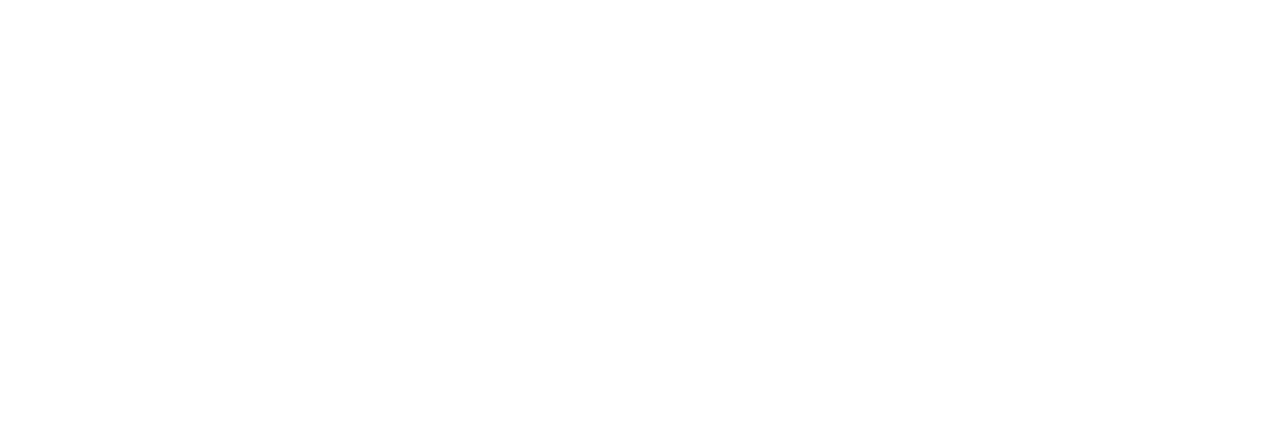
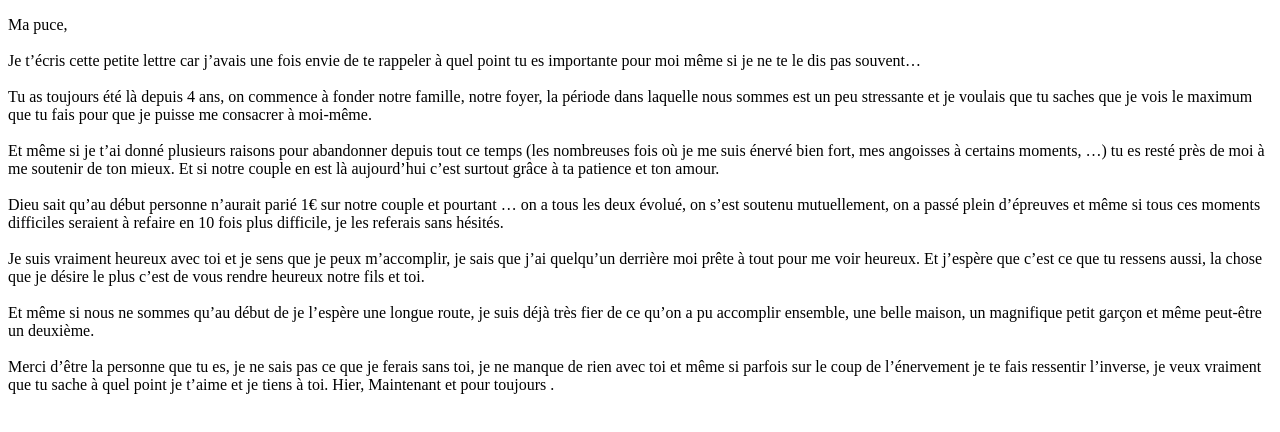
Before and after one commit to Kilman910/Lettre, a plain HTML site: page index.html in a window 1280 px wide. Drawn offline with Linux system fonts and the light colour scheme.

Commit message:
Add files via upload

```diff
--- a/index.html
+++ b/index.html
@@ -4,10 +4,27 @@
     <meta charset="UTF-8">
     <meta http-equiv="X-UA-Compatible" content="IE=edge">
     <meta name="viewport" content="width=device-width, initial-scale=1.0">
-    <title>Fabla shoes</title>
+    <title>Lettre</title>
 
 </head>
 <body>
+  <p>
+    Ma puce,<br><br>
 
+Je t’écris cette petite lettre car j’avais une fois envie de te rappeler à quel point tu es importante pour moi même si je ne te le dis pas souvent…
+<br><br>
+Tu as toujours été là depuis 4 ans, on commence à fonder notre famille, notre foyer, la période dans laquelle nous sommes est un peu stressante et je voulais que tu saches que je vois le maximum que tu fais pour que je puisse me consacrer à moi-même.
+<br><br>
+Et même si je t’ai donné plusieurs raisons pour abandonner depuis tout ce temps (les nombreuses fois où je me suis énervé bien fort, mes angoisses à certains moments, …) tu es resté près de moi à me soutenir de ton mieux. Et si notre couple en est là aujourd’hui c’est surtout grâce à ta patience et ton amour.
+<br><br>
+Dieu sait qu’au début personne n’aurait parié 1€ sur notre couple et pourtant … on a tous les deux évolué, on s’est soutenu mutuellement, on a passé plein d’épreuves et même si tous ces moments difficiles seraient à refaire en 10 fois plus difficile, je les referais sans hésités.
+<br><br>
+Je suis vraiment heureux avec toi et je sens que je peux m’accomplir, je sais que j’ai quelqu’un derrière moi prête à tout pour me voir heureux. Et j’espère que c’est ce que tu ressens aussi, la chose que je désire le plus c’est de vous rendre heureux notre fils et toi.
+<br><br>
+Et même si nous ne sommes qu’au début de je l’espère une longue route, je suis déjà très fier de ce qu’on a pu accomplir ensemble, une belle maison, un magnifique petit garçon et même peut-être un deuxième.
+<br><br>
+Merci d’être la personne que tu es, je ne sais pas ce que je ferais sans toi, je ne manque de rien avec toi et même si parfois sur le coup de l’énervement je te fais ressentir l’inverse, je veux vraiment que tu sache à quel point je t’aime et je tiens à toi. Hier, Maintenant et pour toujours .
+<br><br>
+  </p>
 </body>
 </html>
```
